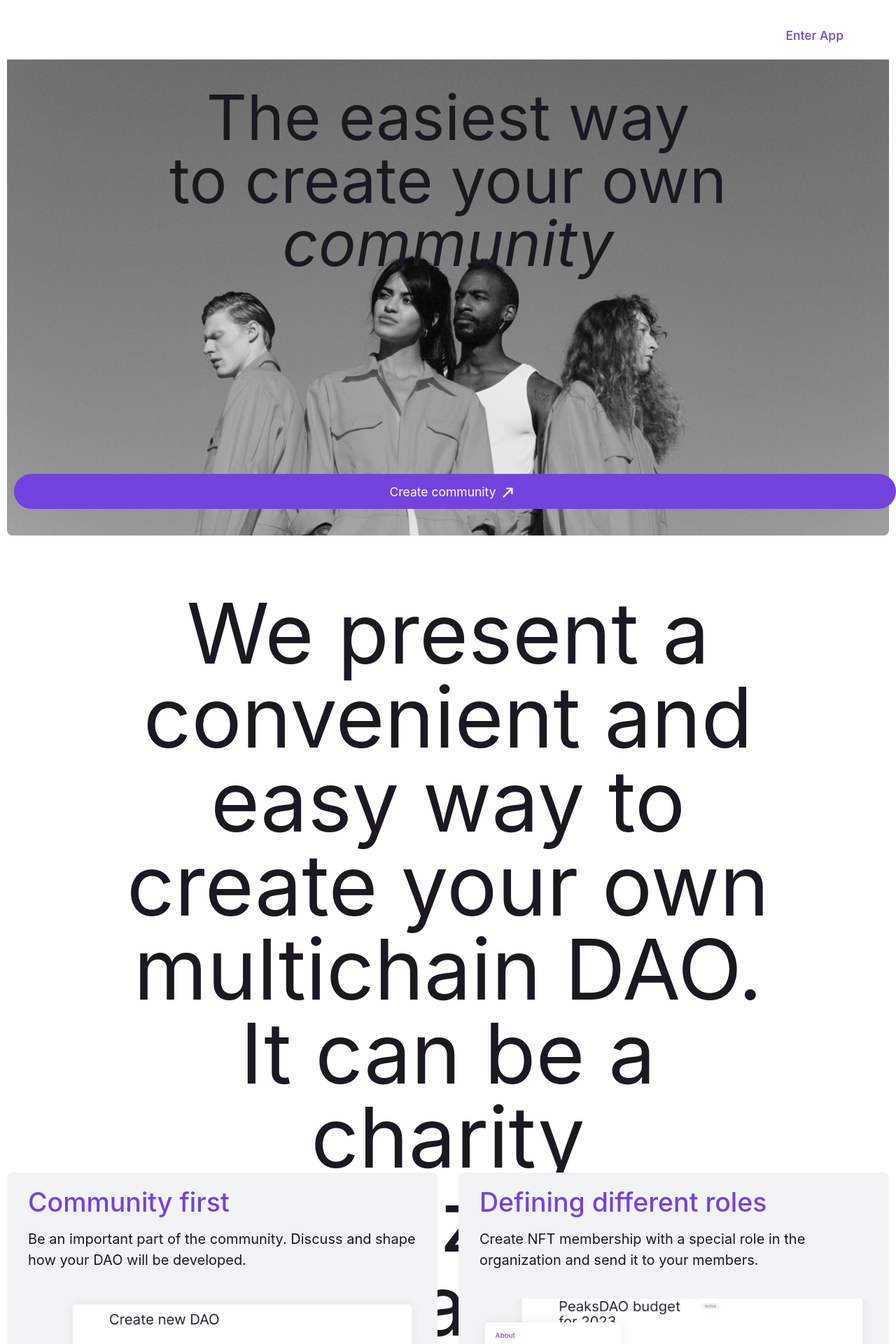
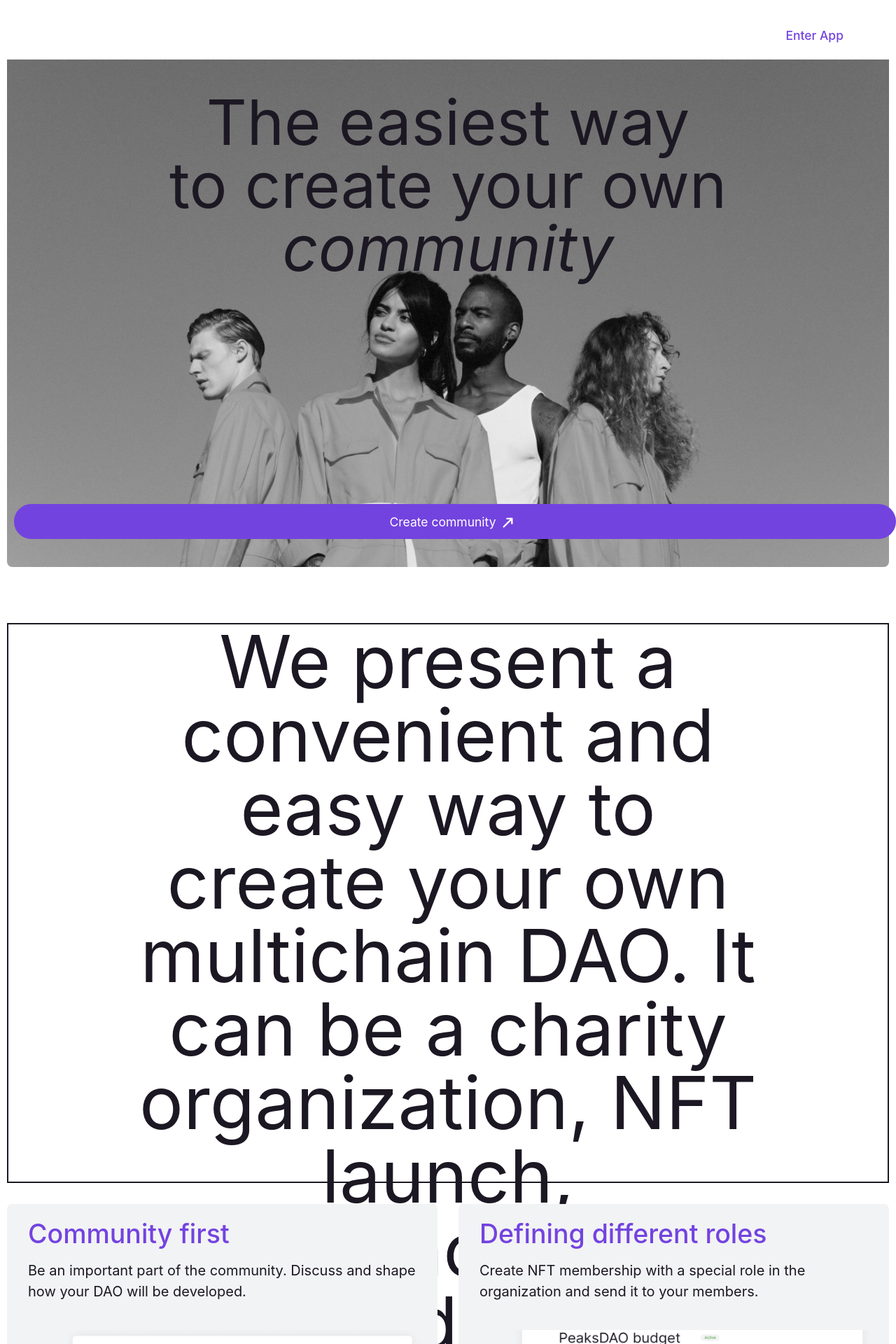
Before and after one commit to New-Connection/newconnection-landing, a React (Create React App) app: page / in a window 1280 px wide. Shown: the top 1920 px of the page at 70% size. Built offline with nearby package versions, Linux system fonts and the light colour scheme; a web font is replaced by a local one.

Commit message:
main content

```diff
--- a/src/components/MainContent/MainContent.tsx
+++ b/src/components/MainContent/MainContent.tsx
@@ -12,9 +12,12 @@ export const MainContent = () => {
     return (
         <div className="relative text-center content-center bg-fixed w-full max-h-screen max-w-none mb-10">
             <div className="flex-shrink-0">
-                <img src={MainImg} className="rounded-md max-h-screen w-full object-cover" />
+                <img
+                    src={MainImg}
+                    className="rounded-md min-h-screen lg:max-h-screen md:max-h-screen  w-full object-cover"
+                />
             </div>
-            <div className="absolute right-0 top-[15%] left-0 text-center lg:text-7xl md:text-5xl sm:text-xl  text-black">
+            <div className="absolute right-0 top-[15%] left-0 text-center lg:text-7xl md:text-5xl sm:text-4xl text-black">
                 The easiest way
                 <br />
                 to create your own
--- a/src/components/TextContent/WeAreContent.tsx
+++ b/src/components/TextContent/WeAreContent.tsx
@@ -2,8 +2,8 @@ import React from "react";
 
 export const WeAreSection = () => {
     return (
-        <section className="w-full lg:px-32 lg:my-8 max-h-screen lg:h-[200vh] text-center">
-            <p className="text-xl lg:text-8xl">
+        <section className="w-full lg:px-32 lg:my-8 md:h-[150vh] border-2 max-h-screen lg:h-[200vh] text-center">
+            <p className="text-xl xl:text-8xl lg:text-[5.25rem] lg:leading-none md:text-3xl">
                 We present a convenient and easy way to create your own multichain DAO. It can be a
                 charity organization, NFT launch, democracy voting or fundraising
             </p>
```
